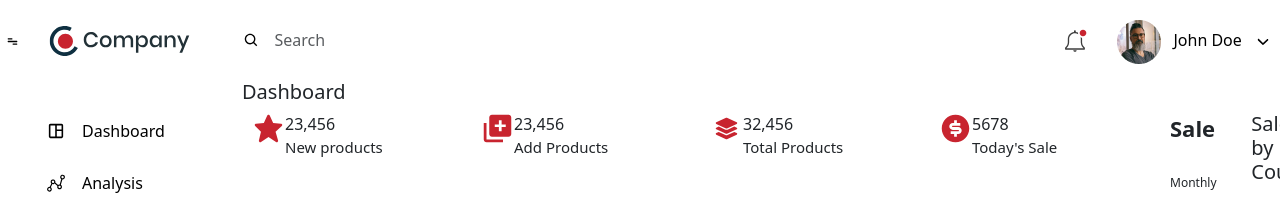
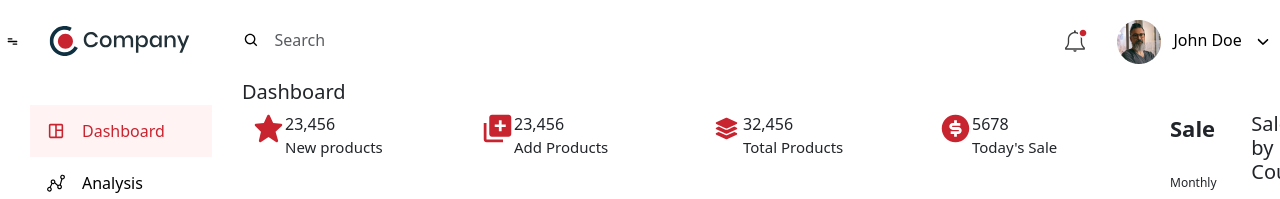
Before and after one commit to BhavyaFultariya/Project, a plain HTML site: page HTML Training Assignment/dashboard.html in a window 1280 px wide. Shown: the top 199 px of the page. Drawn offline with Linux system fonts and the light colour scheme.

Commit message:
small changes

```diff
--- a/HTML Training Assignment/dashboard.html
+++ b/HTML Training Assignment/dashboard.html
@@ -45,8 +45,8 @@
     <main>
         <div class="sidebar">
             <div>
-                <a class="sidebar-content-title" href=""><img height="20" width="20" src="images/dashboard-default.svg"
-                        alt=""><span>Dashboard</span></a>
+                <a style="background-color: #FFF3F4;" class="sidebar-content-title" href=""><img height="20" width="20" src="images/dashboard-active.svg"
+                        alt=""><span style="background-color: #FFF3F4; color: #C8242F;">Dashboard</span></a>
                 <a class="sidebar-content-title" href=""><img height="20" width="20" src="images/graph-default.svg"
                         alt=""><span>Analysis</span></a>
                 <a class="sidebar-content-title" href=""><img height="20" width="20" src="images/inbox-default.svg"
```
